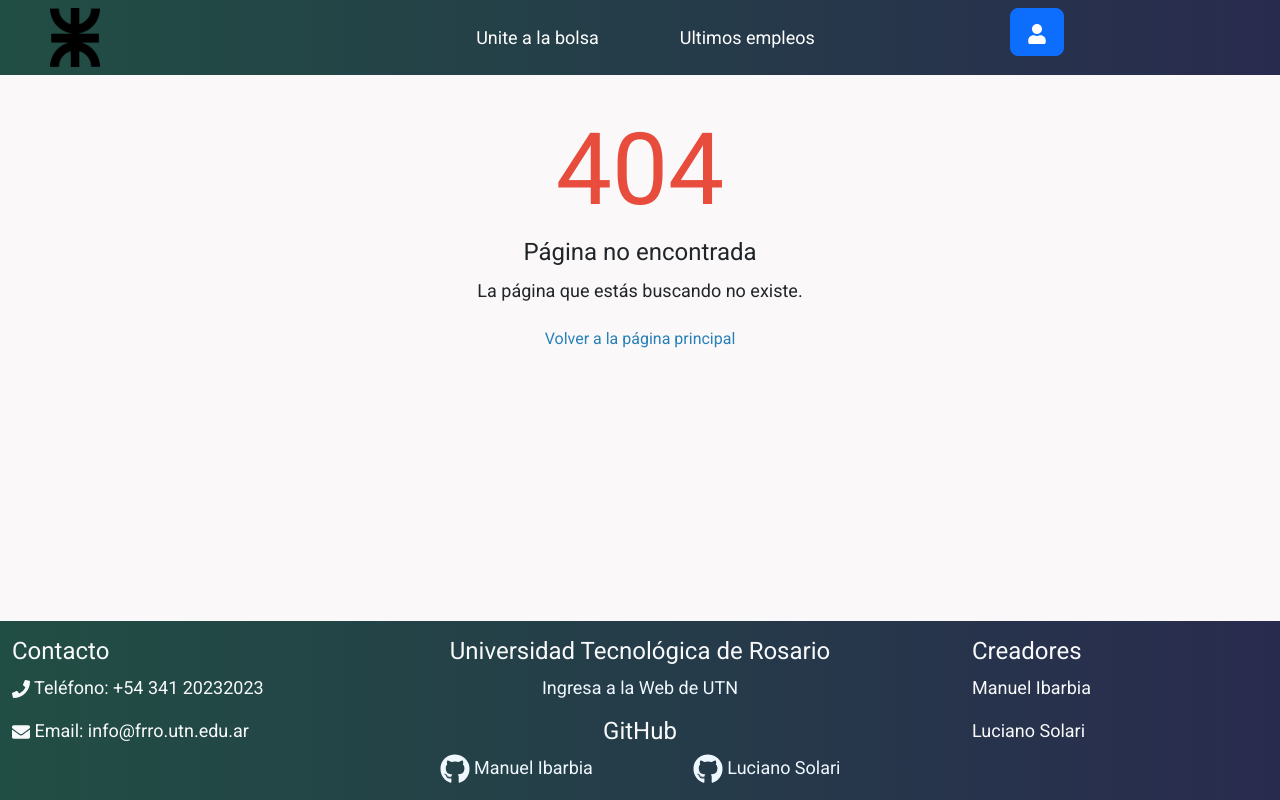
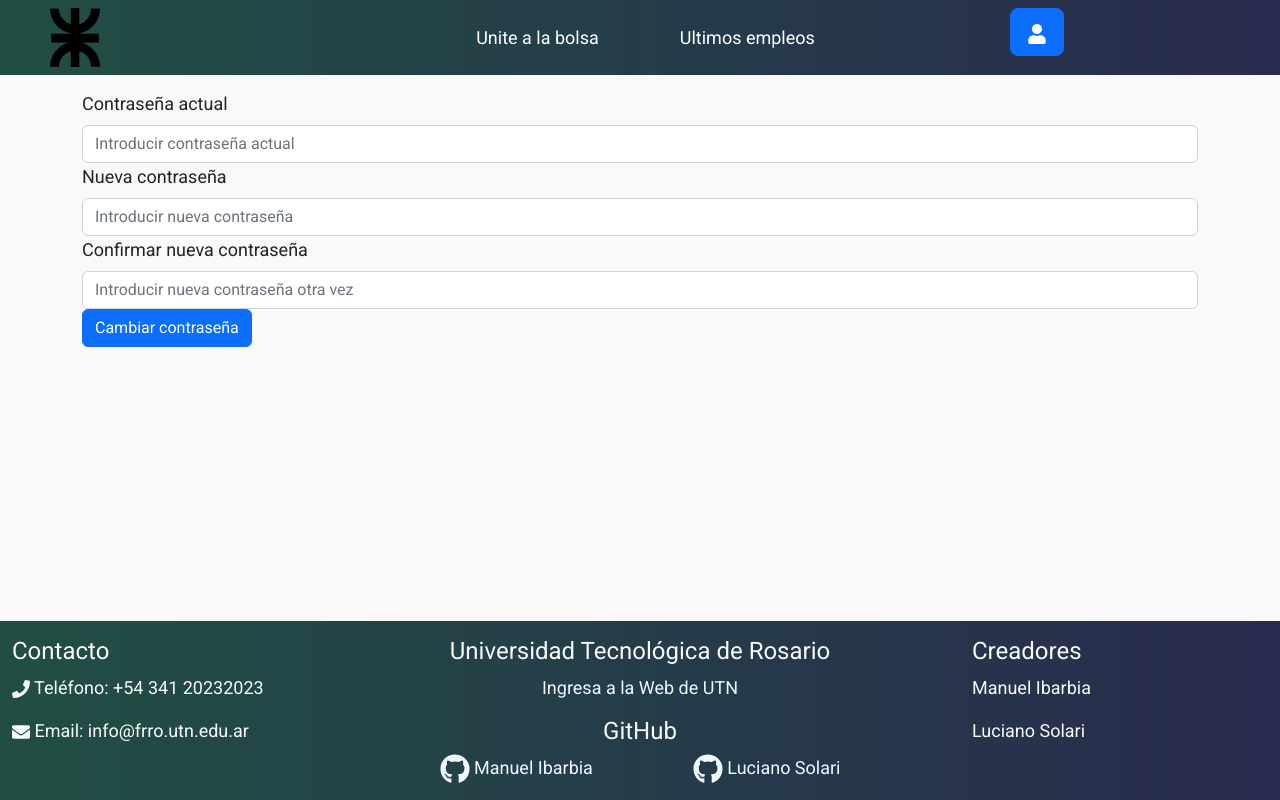
Before and after one commit to manuelibarbia/CopiaFrontendBolsa, a React (Vite) app in the folder BolsaDeTrabajo/: page /change-password in a window 1280 px wide. Built offline with nearby package versions, Linux system fonts and the light colour scheme.

Commit message:
Implementando cambiar contraseña

```diff
--- a/BolsaDeTrabajo/src/App.jsx
+++ b/BolsaDeTrabajo/src/App.jsx
@@ -29,6 +29,7 @@ import KnowledgeStudent from "./components/Students/KnowledgeStudent";
 import StudentInOfferKnowledge from "./components/Companies/StudentInOfferKnowledge";
 import OfferStudentHistory from "./components/Students/OfferStudentHistory";
 import StudentsWithPendingCV from "./components/Admin/StudentsWithPendingCV";
+import ChangePassword from "./components/Users/ChangePassword";
 
 function App() {
   return (
@@ -42,6 +43,7 @@ function App() {
               <Routes>
                 <Route path="/" element={<Home />} />
                 <Route path="/login" element={<Login />} />
+                <Route path="/change-password" element={<ChangePassword />} />
 
                 <Route path="/sign-in-option" element={<SignIn />} />
 
--- a/BolsaDeTrabajo/src/api.jsx
+++ b/BolsaDeTrabajo/src/api.jsx
@@ -756,6 +756,34 @@ export async function getCompanyOffers(companyId, token) {
   }
 }
 
+export async function changePassword({token, userId, userData}) {
+  try {
+    const response = await fetch(`${DB_DOMAIN}/User/changePassword/${userId}`, {
+      method: "PUT",
+      headers: {
+        "Content-Type": "application/json",
+        Authorization: `Bearer ${token}`,
+      },
+      body: JSON.stringify({
+        currentPassword: userData.currentPassword,
+        newPassword: userData.newPassword,
+        confirmNewPassword: userData.confirmNewPassword,
+      }),
+    });
+
+    if (!response.ok) {
+      const errorResponse = await response.text();
+      const errorMessage = errorResponse || "Error desconocido";
+      throw new Error(errorMessage);
+    }
+    const data = await response.json();
+    return data;
+  } catch (error) {
+    console.error(error);
+    throw error;
+  }
+}
+
 export async function recoverPassword(userName) {
   try {
     const response = await fetch(`${DB_DOMAIN}/User/recoverPassword`, {
--- a/BolsaDeTrabajo/src/components/NavBar/CompanyMenu.jsx
+++ b/BolsaDeTrabajo/src/components/NavBar/CompanyMenu.jsx
@@ -53,6 +53,10 @@ const CompanyMenu = () => {
           <FaClipboard className="mr-2" /> Cargar ofertas
         </Dropdown.Item>
 
+        <Dropdown.Item as={Link} to="/change-password" style={{ margin: "0px" }}>
+          <FaUser className="mr-2" /> Cambiar contraseña
+        </Dropdown.Item>
+
         <Dropdown.Item
           type="button"
           onClick={logoutUserClick}
--- /dev/null
+++ b/BolsaDeTrabajo/src/components/Users/ChangePassword.jsx
@@ -0,0 +1,103 @@
+import React, { useState } from "react";
+import { Form, Button, Alert } from "react-bootstrap";
+import { useContext } from "react";
+import { changePassword } from "../../api";
+import { UserContext } from "../../context/UserContext";
+import { useEffect } from "react";
+
+const ChangePassword = () => {
+  const [currentPassword, setCurrentPassword] = useState("");
+  const [newPassword, setNewPassword] = useState("");
+  const [confirmNewPassword, setConfirmNewPassword] = useState("");
+
+  const [apiError, setApiError] = useState("");
+  const [frontError, setFrontError] = useState("");
+  const [success, setSuccess] = useState("");
+  const { user } = useContext(UserContext);
+
+  useEffect(() => {
+    setSuccess("");
+    setApiError("");
+    setFrontError("");
+  }, [currentPassword, newPassword, confirmNewPassword])
+
+
+  const handleClickChangePassword = async (event) => {
+    event.preventDefault();
+    if (
+      !currentPassword ||
+      !newPassword ||
+      !confirmNewPassword
+    ) {
+      setSuccess("");
+      setFrontError("Por favor, complete todos los campos.");
+      return;
+    }
+
+    try {
+      const data = await changePassword({
+        token: user.token,
+        userId: user.userId,
+        userData: {
+          currentPassword: currentPassword,
+          newPassword: newPassword,
+          confirmNewPassword: confirmNewPassword,
+        },
+      });
+
+      if (data) {
+        setCurrentPassword("");
+        setNewPassword("");
+        setConfirmNewPassword("");
+      }
+      setApiError("");
+      setSuccess("Contraseña cambiada exitosamente");
+    } catch (error) {
+      setSuccess("");
+      setApiError(error.message);
+    }
+  };
+
+  return (
+    <Form onSubmit={handleClickChangePassword}>
+      <Form.Group controlId="currentPassword">
+        <Form.Label>Contraseña actual</Form.Label>
+        <Form.Control
+          type="password"
+          placeholder="Introducir contraseña actual"
+          value={currentPassword}
+          onChange={(event) => setCurrentPassword(event.target.value)}
+        />
+      </Form.Group>
+
+      <Form.Group controlId="newPassword">
+        <Form.Label>Nueva contraseña</Form.Label>
+        <Form.Control
+          type="password"
+          placeholder="Introducir nueva contraseña"
+          value={newPassword}
+          onChange={(event) => setNewPassword(event.target.value)}
+        />
+      </Form.Group>
+
+      <Form.Group controlId="confirmNewPassword">
+        <Form.Label>Confirmar nueva contraseña</Form.Label>
+        <Form.Control
+          type="password"
+          placeholder="Introducir nueva contraseña otra vez"
+          value={confirmNewPassword}
+          onChange={(event) => setConfirmNewPassword(event.target.value)}
+        />
+      </Form.Group>
+
+      <Button variant="primary" type="submit">
+        Cambiar contraseña
+      </Button>
+      {frontError && <Alert variant="danger">{frontError}</Alert>}
+      {apiError && <Alert variant="danger">{apiError}</Alert>}
+      {success && <Alert variant="success">{success}</Alert>}
+    </Form>
+  );
+};
+
+export default ChangePassword;
```
